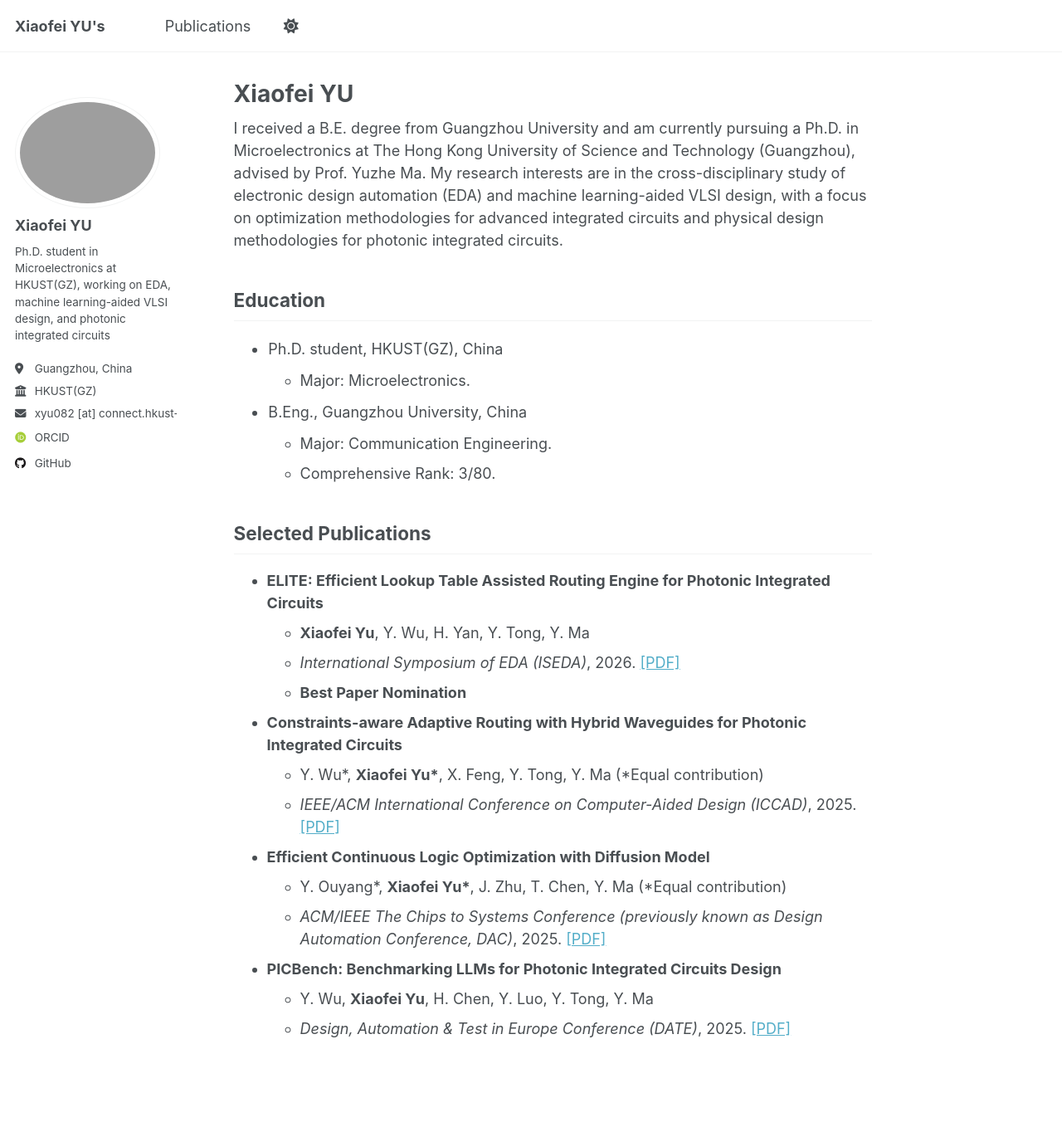
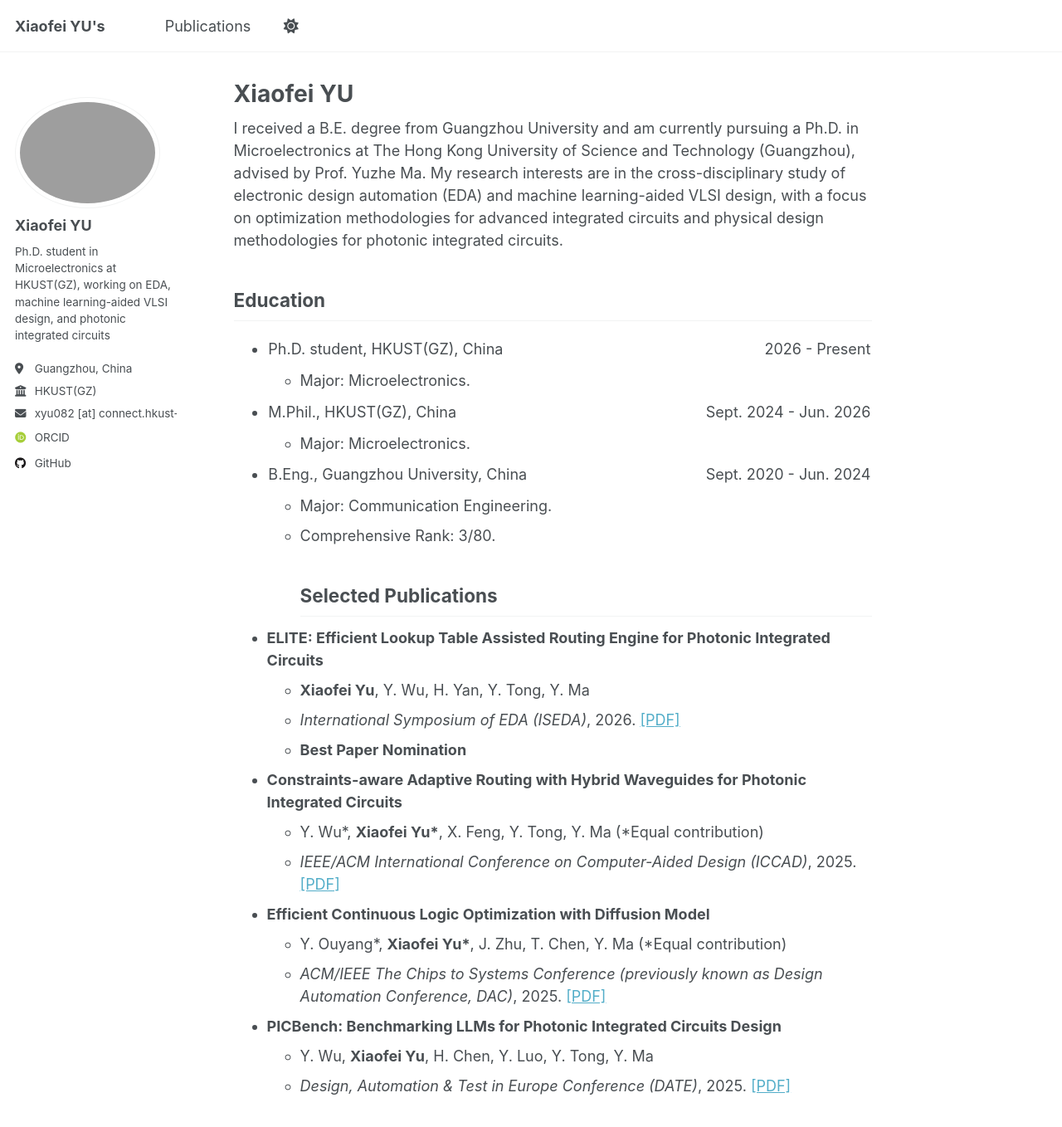
Before and after one commit to xiaofeiyu0723/xiaofeiyu0723.github.io, a Jekyll site: the page built from _pages/about.md, in a window 1280 px wide and 1400 px high. Shown: the top 1358 px of the window at 83% size. Built offline with Jekyll 4.4.1, drawn with Linux system fonts in a browser that asks for light colours; some web fonts are replaced; a script that is not in the unit is left out.

Commit message:
Restore MPhil education entry

```diff
--- a/_pages/about.md
+++ b/_pages/about.md
@@ -10,38 +10,24 @@ I received a B.E. degree from Guangzhou University and am currently pursuing a P
 
 ## Education
 
-- <div style="font-size:18px; line-height:1.5; margin:0; padding:0.1em;">
+- <div style="font-size:18px; line-height:1.5; margin:0; padding:0.1em; display:flex; justify-content:space-between; gap:1em;">
       <span>Ph.D. student, HKUST(GZ), China</span>
-      <span style="float:right" class="time">2026 - Present</span>
+      <span class="time">2026 - Present</span>
   </div>
-  <style>
-  @media screen and (max-width: 1280px) {
-    .time {
-  	float:right;
-      display: none;
-    }
-  }
-  </style>
-
-
   - Major: Microelectronics.
 
-- <div style="font-size:18px; line-height:1.5; margin:0; padding:0.1em;">
+- <div style="font-size:18px; line-height:1.5; margin:0; padding:0.1em; display:flex; justify-content:space-between; gap:1em;">
+      <span>M.Phil., HKUST(GZ), China</span>
+      <span class="time">Sept. 2024 - Jun. 2026</span>
+  </div>
+  - Major: Microelectronics.
+
+- <div style="font-size:18px; line-height:1.5; margin:0; padding:0.1em; display:flex; justify-content:space-between; gap:1em;">
       <span>B.Eng., Guangzhou University, China</span>
-      <span style="float:right" class="time">Sept. 2020 - Jun. 2024</span>
+      <span class="time">Sept. 2020 - Jun. 2024</span>
   </div>
-  <style>
-  @media screen and (max-width: 1280px) {
-    .time {
-  	float:right;
-      display: none;
-    }
-  }
-  </style>
-
   - Major: Communication Engineering.
   - Comprehensive Rank: 3/80.
-
 ## Selected Publications
 - **ELITE: Efficient Lookup Table Assisted Routing Engine for Photonic Integrated Circuits**
   - **Xiaofei Yu**, Y. Wu, H. Yan, Y. Tong, Y. Ma
```
